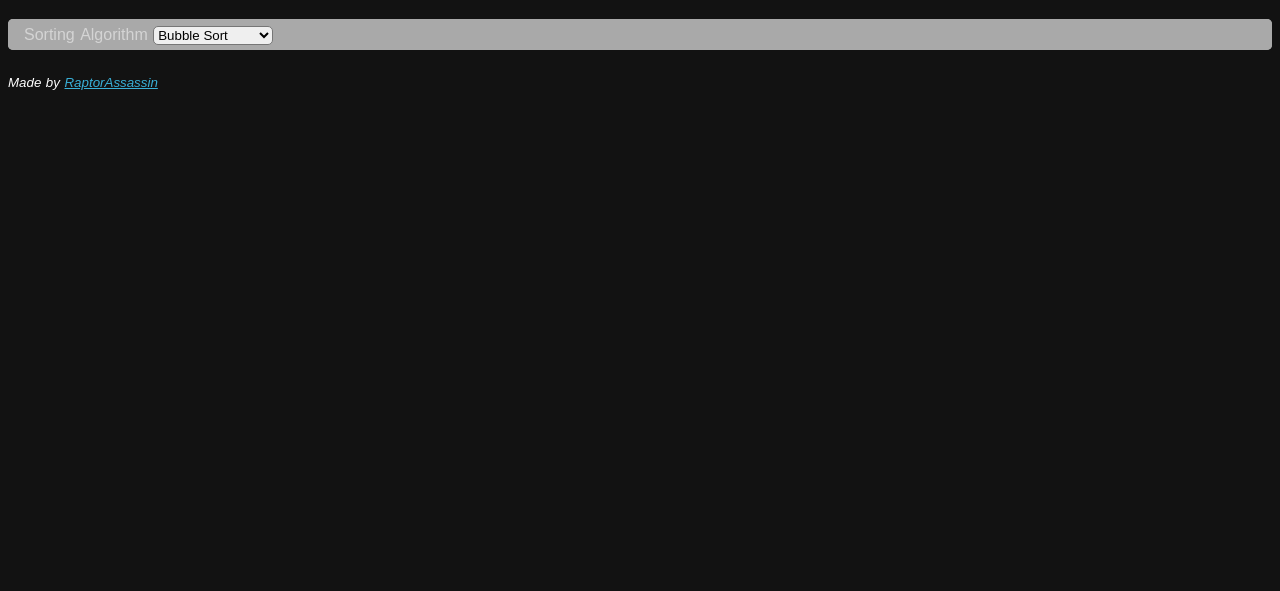
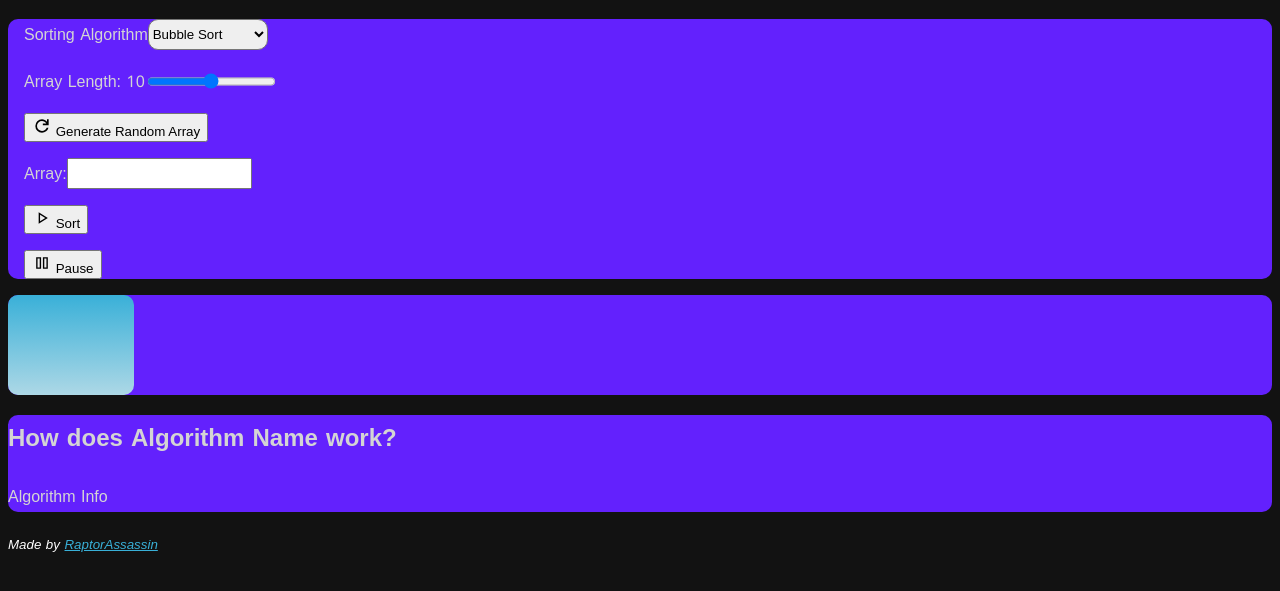
Before and after one commit to RaptorAssassin/axiom, a plain HTML site: page index.html in a window 1280 px wide. Shown: the part 85-676 px from the top of the page. Drawn offline with Linux system fonts and the light colour scheme.

Commit message:
added new buttons and style changes

```diff
--- a/index.html
+++ b/index.html
@@ -16,8 +16,7 @@
             <h1 id="main-header" class="title gradient">Sorting algorithms</h1>
         </header>
         <main>
-            <div id="settings-div" class="panel fade">
-                <div class="settings panel">
+            <div id="settings-panel" class="panel">
                     <div class="control-group panel-element">
                         <label for="algorithm-select">Sorting Algorithm</label>
                         <select id="algorithm-select" class="select" name="algorithm-select">
@@ -31,15 +30,47 @@
                             </optgroup>
                         </select>
                     </div>
+                    <div class="control-group panel-element">
+                        <label for="array-length-slider">
+                            Array Length:
+                            <span id="array-length">10</span>
+                        </label>
+                        <input type="range" min="10" max="100" name="array-length-slider">
+                    </div>
+                    <div class="control-group panel-element">
+                        <label for="generate-array-button"></label>
+                        <button id="generate-array-button" name="generate-array-button">
+                            <svg xmlns="http://www.w3.org/2000/svg" height="20px" viewBox="0 -960 960 960" width="20px" fill="#000000"><path d="M480-160q-134 0-227-93t-93-227q0-134 93-227t227-93q69 0 132 28.5T720-690v-110h80v280H520v-80h168q-32-56-87.5-88T480-720q-100 0-170 70t-70 170q0 100 70 170t170 70q77 0 139-44t87-116h84q-28 106-114 173t-196 67Z"/></svg>
+                            Generate Random Array
+                        </button>
+                    </div>
+                    <div class="control-group panel-element">
+                        <label for="array-input">Array:</label>
+                        <input type="text" name="array-input">
+                    </div>
+                    <div class="control-group panel-element">
+                        <button id="sort-button">
+                            <svg xmlns="http://www.w3.org/2000/svg" height="20px" viewBox="0 -960 960 960" width="20px" fill="#000000"><path d="M320-202v-560l440 280-440 280Zm66.67-280Zm0 158.67L636-482 386.67-640.67v317.34Z"/></svg>
+                            Sort
+                        </button>
+                    </div>
+                    <div class="control-group panel-element">
+                        <button id="pause-button">
+                            <svg xmlns="http://www.w3.org/2000/svg" height="20px" viewBox="0 -960 960 960" width="20px" fill="#000000"><path d="M523.33-200v-560H760v560H523.33ZM200-200v-560h236.67v560H200Zm390-66.67h103.33v-426.66H590v426.66Zm-323.33 0H370v-426.66H266.67v426.66Zm0-426.66v426.66-426.66Zm323.33 0v426.66-426.66Z"/></svg>
+                            Pause
+                        </button>
+                    </div>
                 </div>
             </div>
-            <div id="stats-div" class="panel fade">
+            <div id="stats-div" class="panel">
                 <div class="stats"></div>
             </div>
-            <div id="graph-div" class="panel fade">
-                <div id="graph" class="graph panel">
-                    <div class="bar"></div>
-                </div>
+            <div id="graph" class="panel">
+                <div class="bar" index="0" style="height: 100px; width: 10%"></div>
+            </div>
+            <div id="algorithm-info" class="panel">
+                <h2>How does <span id="algorithm-name">Algorithm Name</span> work?</h2>
+                <p id="algorithm-description">Algorithm Info</p>
             </div>
         </main>
         <footer>
--- a/style.css
+++ b/style.css
@@ -1,8 +1,8 @@
 :root {
     --body-background-color: #121212;
-    --border-radius: 5px;
+    --border-radius: 10px;
     --border-width: 10opx;
-    --panel-background-color: darkgray;
+    --panel-background-color: rgb(99, 33, 253);
     --panel-color: rgb(212, 212, 212);
     --panel-border-color: rgb(255, 65, 65);
     --gradient-color-1: #ADD8E6;
@@ -13,6 +13,8 @@ body {
     font-family: "Noto Kufi Arabic", sans-serif;
     background-color: var(--body-background-color);
     color: white;
+    border-radius: var(--border-radius);
+    corner-shape: squircle;
 }
 
 i {
@@ -40,16 +42,21 @@ a {
     corner-shape: squircle;
     border-width: var(--border-width);
     size: auto;
+    animation: fade linear 0.5s;
 }
 
 .panel-element {
     margin: 1em;
+    border-radius: var(--border-radius);
     corner-shape: squircle;
     color: var(--panel-color);
     border-color: var(--panel-border-color);
     border-width: var(--border-width);
 }
 
+.control-group {
+    display: flex;
+}
 
 .select {
     border-radius: var(--border-radius);
@@ -68,13 +75,13 @@ a {
 }
 
 .bar {
-    background-image: linear-gradient(0deg, white, blue);
+    display: flex;
+    flex-direction: row;
+    color: white;
+    background-image: linear-gradient(0deg, var(--gradient-color-1), var(--gradient-color-2));
     border-radius: var(--border-radius);
 }
 
-.fade {
-    animation: fadeUp 0.5s linear;
-}
 
 @keyframes fadeUp {
     from  {
```
